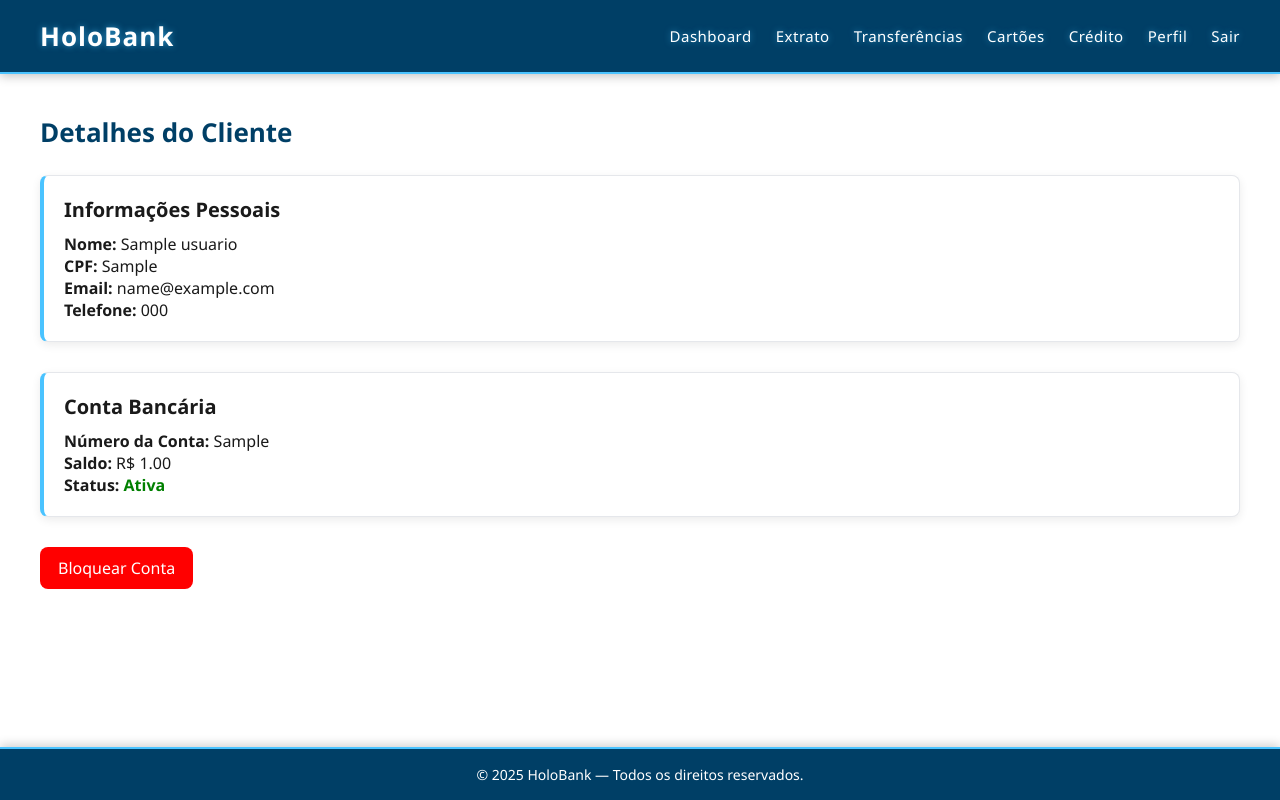
After one commit to Viniciusvass/Fic_Django_HoloBank, a Django app: template apps/contas/templates/gerente/detalhes_cliente.html in a window 1280 px wide. The commit adds this page. Run offline with Django 5.2, Linux system fonts and the light colour scheme; the template is opened without the code that fills it: values that come from a table or form of the project are taken from there, others are empty; tables that the repository leaves empty hold one stand-in row (values such as "Sample post").

Commit message:
Gerente pode visualiza clientes que são atribuido a ele, ver detalhes e bloquear/desbloquer contas.

```diff
--- /dev/null
+++ b/apps/contas/templates/gerente/detalhes_cliente.html
@@ -0,0 +1,44 @@
+{% extends "base.html" %}
+
+{% block content %}
+    <h1 style="font-size: 26px; margin-bottom: 25px; color: var(--blue-dark);">
+        Detalhes do Cliente
+    </h1>
+    <div class="holocron-box" style="margin-bottom: 30px;">
+        <h2 style="font-size: 20px; margin-bottom: 10px;">Informações Pessoais</h2>
+        <p><strong>Nome:</strong> {{ cliente.nome }}</p>
+        <p><strong>CPF:</strong> {{ cliente.cpf }}</p>
+        {% if cliente.email %}
+        <p><strong>Email:</strong> {{ cliente.email }}</p>
+        {% endif %}
+        {% if cliente.telefone %}
+        <p><strong>Telefone:</strong> {{ cliente.telefone }}</p>
+        {% endif %}
+    </div>
+    <div class="holocron-box" style="margin-bottom: 30px;">
+        <h2 style="font-size: 20px; margin-bottom: 10px;">Conta Bancária</h2>
+        <p><strong>Número da Conta:</strong> {{ conta.numero_conta }}</p>
+        <p><strong>Saldo:</strong> R$ {{ conta.saldo }}</p>
+        <p>
+            <strong>Status:</strong>
+            {% if conta.status_conta == "ativa" %}
+                <span style="color: green; font-weight: bold;">Ativa</span>
+            {% else %}
+                <span style="color: red; font-weight: bold;">Bloqueada</span>
+            {% endif %}
+        </p>
+    </div>
+    <div style="display: flex; gap: 15px;">
+        {% if conta.status_conta == "ativa" %}
+        <a href="{% url 'bloquear_conta' conta.id_conta %}"
+        style="background: red; color: white; padding: 10px 18px; border-radius: 8px; text-decoration: none;">
+            Bloquear Conta
+        </a>
+        {% else %}
+        <a href="{% url 'reativar_conta' conta.id_conta %}"
+        style="background: green; color: white; padding: 10px 18px; border-radius: 8px; text-decoration: none;">
+            Reativar Conta
+        </a>
+        {% endif %}
+    </div>
+{% endblock %}
--- a/apps/contas/urls.py
+++ b/apps/contas/urls.py
@@ -2,8 +2,14 @@ from django.urls import path
 from . import views
 
 urlpatterns = [
+    #cliente
     path("dashboard/", views.dashboard, name="dashboard"),
     path('transferir/', views.transferir, name='transferir'),
     path('extrato/', views.extrato, name='extrato'),
+    #gerente
+    path('dashboard_gerente/', views.dashboard_gerente, name='dashboard_gerente'),
+    path("cliente/<int:id_usuario>/", views.detalhes_cliente, name="detalhes_cliente"),
+    path("gerente/conta/<int:id_conta>/bloquear/", views.bloquear_conta, name="bloquear_conta"),
+    path("gerente/conta/<int:id_conta>/reativar/", views.reativar_conta, name="reativar_conta"),
 
 ]
--- a/templates/base.html
+++ b/templates/base.html
@@ -112,14 +112,21 @@
     </style>
 </head>
 <body>
-
     <header>
         <nav class="navbar">
             <div class="logo">
                 <a href="/">HoloBank</a>
             </div>
-
             <ul class="nav-links">
+                {% if request.session.isAdm %}
+                    <li><a href="{% url 'dashboard_gerente' %}">Dashboard</a></li>
+                    <li><a>Extrato</a></li>
+                    <li><a>Transferências</a></li>
+                    <li><a>Cartões</a></li>
+                    <li><a>Crédito</a></li>
+                    <li><a>Perfil</a></li>
+                    <li><a href="{% url 'logout' %}" >Sair</a></li>
+                {% else %}
                     <li><a href="{% url 'dashboard' %}">Dashboard</a></li>
                     <li><a href="{% url 'extrato' %}" >Extrato</a></li>
                     <li><a href="{% url 'transferir' %}">Transferências</a></li>
@@ -127,19 +134,17 @@
                     <li><a>Crédito</a></li>
                     <li><a>Perfil</a></li>
                     <li><a href="{% url 'logout' %}" >Sair</a></li>
+                {% endif %}
             </ul>
         </nav>
     </header>
-
     <main>
         {% block content %}
             Conteúdo de cada página
         {% endblock %}
     </main>
-
     <footer>
         © 2025 HoloBank — Todos os direitos reservados.
     </footer>
-
 </body>
 </html>
```
Also changed, not shown: apps/contas/templates/gerente/dashboard_gerente.html (added, +49 -0 lines), apps/contas/views.py (+37 -12 lines), apps/usuarios/views.py (+6 -10 lines). Lines whose indentation alone changed are shown as unchanged.
